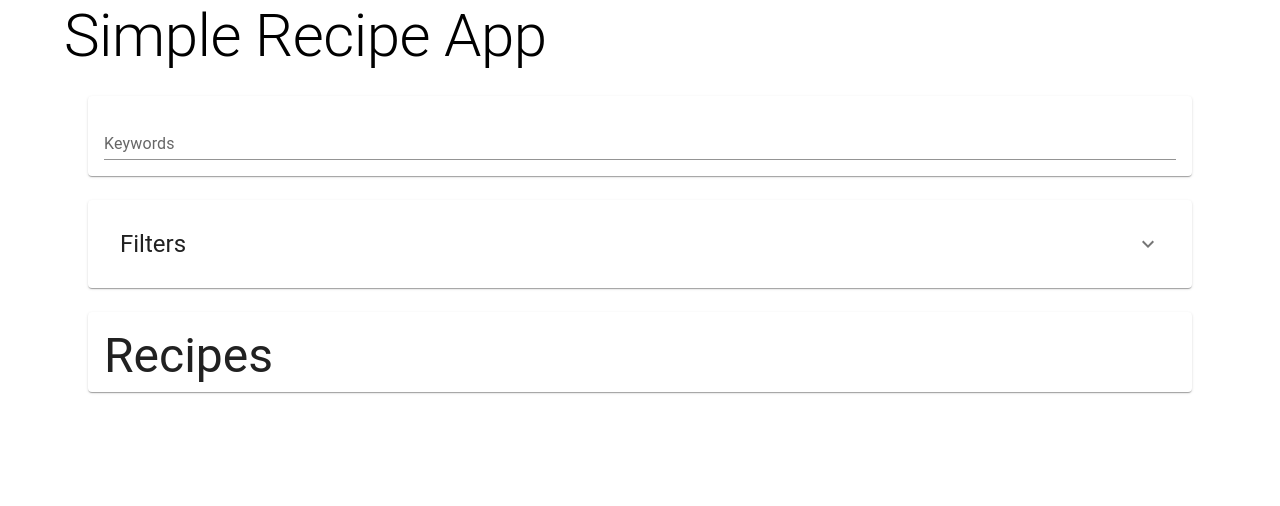
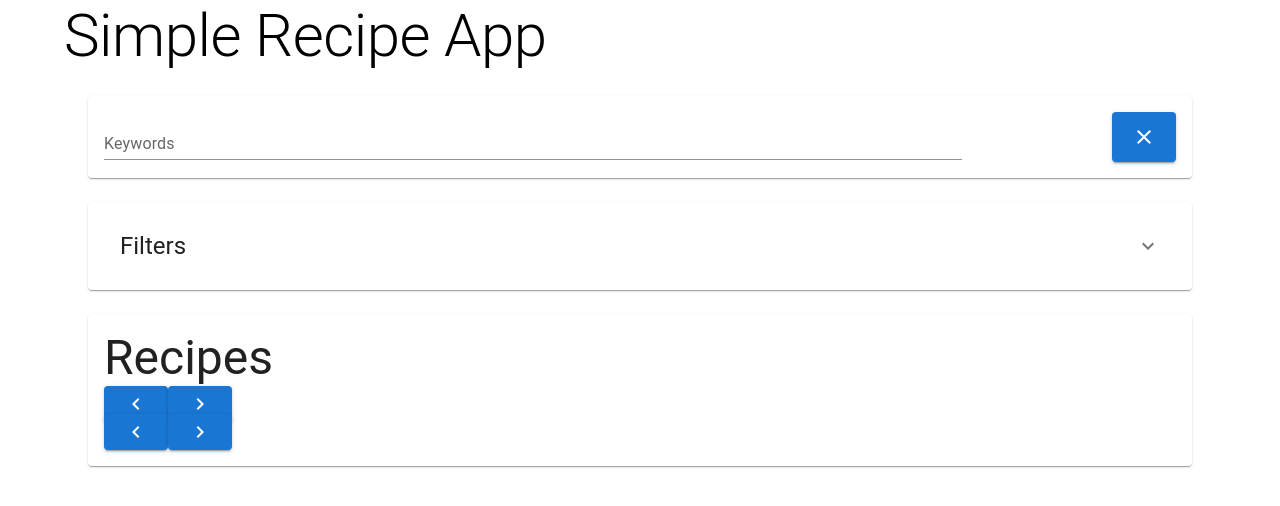
Before and after one commit to js-chun/react-recipe-app, a React (Create React App) app: page / in a window 1280 px wide. Shown: the top 506 px of the page. Built offline with nearby package versions, Linux system fonts and the light colour scheme.

Commit message:
modified filters, added FoodListNav component, fixed minor issues with RecipeDialog and FoodList

```diff
--- a/src/FoodApp.js
+++ b/src/FoodApp.js
@@ -8,13 +8,20 @@ export default function FoodApp() {
 	const initial = JSON.parse(window.localStorage.getItem("fav_recipes")) || []
 	const [foods, setFoods] = useState(initial)
 	const [favs, setFavs] = useState(initial)
-	const handleFoodSearch = (foodData) => {
-		setFoods(foodData)
+	const [searchPgs, setSearchPgs] = useState([])
+
+	const handleFoodSearch = (foodData, url) => {
+		setFoods(foodData.hits)
+		//need to set url
 	}
 
-	useEffect(() => {
-		window.localStorage.setItem("fav_recipes", JSON.stringify(favs))
-	}, [favs])
+	const resetFoods = () => {
+		setFoods(favs)
+	}
+
+	const handleChangePage = (isNext) => {
+		//handle page change
+	}
 
 	const handleAddFavs = (foodData, isChecked) => {
 		let newFavs = [...favs]
@@ -28,10 +35,14 @@ export default function FoodApp() {
 		setFavs(newFavs)
 	}
 
+	useEffect(() => {
+		window.localStorage.setItem("fav_recipes", JSON.stringify(favs))
+	}, [favs])
+
 	return (
 		<Container>
 			<Typography variant="h2">Simple Recipe App</Typography>
-			<FoodSearch handleFoodSearch={handleFoodSearch} />
+			<FoodSearch handleFoodSearch={handleFoodSearch} resetFoods={resetFoods} />
 			{foods && (
 				<FoodList foods={foods} favs={favs} handleAddFavs={handleAddFavs} />
 			)}
--- a/src/FoodFilters.js
+++ b/src/FoodFilters.js
@@ -1,5 +1,5 @@
 import React from "react"
-import { filters, filterNames } from "./filters"
+import { allFilters, filterNames } from "./filters"
 import Typography from "@mui/material/Typography"
 import Paper from "@mui/material/Paper"
 import Checkbox from "@mui/material/Checkbox"
@@ -19,9 +19,10 @@ export default function FoodFilters(props) {
 		<Paper elevation={2} sx={{ m: 2, p: 2 }}>
 			<Typography variant="h5">{filterNames[filterType]}</Typography>
 			<FormGroup aria-label="position" row>
-				{filters[filterType].map((dish) => (
+				{allFilters[filterType].map((dish) => (
 					<FormControlLabel
 						key={`${filterType}${dish.replace(" ", "")}`}
+						checked={props.filters[filterType].includes(dish)}
 						control={<Checkbox onChange={handleFilterChange} />}
 						label={dish}
 						labelPlacement="end"
--- a/src/FoodLink.js
+++ b/src/FoodLink.js
@@ -13,7 +13,6 @@ import IconButton from "@mui/material/IconButton"
 import RiceBowlIcon from "@mui/icons-material/RiceBowl"
 import KitchenIcon from "@mui/icons-material/Kitchen"
 import DinnerDiningIcon from "@mui/icons-material/DinnerDining"
-import ShareIcon from "@mui/icons-material/Share"
 import InfoIcon from "@mui/icons-material/Info"
 import Box from "@mui/material/Box"
 
@@ -100,7 +99,6 @@ export default function FoodLink(props) {
 						sx={{
 							display: "flex",
 							flexDirection: "column",
-							alignItems: "center",
 						}}>
 						<Checkbox
 							icon={<FavoriteBorder />}
@@ -108,9 +106,6 @@ export default function FoodLink(props) {
 							checked={props.inFavs}
 							onChange={handleFavorites}
 						/>
-						<IconButton>
-							<ShareIcon />
-						</IconButton>
 						<IconButton onClick={handleClickOpen}>
 							<InfoIcon />
 						</IconButton>
--- a/src/FoodList.js
+++ b/src/FoodList.js
@@ -3,15 +3,17 @@ import Paper from "@mui/material/Paper"
 import Typography from "@mui/material/Typography"
 import Grid from "@mui/material/Grid"
 import FoodLink from "./FoodLink"
+import FoodListNav from "./FoodListNav"
 
 export default function FoodList(props) {
 	return (
 		<Paper sx={{ m: 3, p: 2 }}>
 			<Typography variant="h3">Recipes</Typography>
+			<FoodListNav />
 			<Grid container spacing={1}>
 				{props.foods &&
 					props.foods.map((food) => (
-						<Grid md={6}>
+						<Grid item md={6}>
 							<FoodLink
 								food={food}
 								inFavs={props.favs.some(
@@ -22,6 +24,7 @@ export default function FoodList(props) {
 						</Grid>
 					))}
 			</Grid>
+			<FoodListNav />
 		</Paper>
 	)
 }
--- /dev/null
+++ b/src/FoodListNav.js
@@ -0,0 +1,18 @@
+import React from "react"
+import Box from "@mui/material/Box"
+import Button from "@mui/material/Button"
+import NavigateBeforeIcon from "@mui/icons-material/NavigateBefore"
+import NavigateNextIcon from "@mui/icons-material/NavigateNext"
+
+export default function FoodListNav() {
+	return (
+		<Box>
+			<Button variant="contained">
+				<NavigateBeforeIcon />
+			</Button>
+			<Button variant="contained">
+				<NavigateNextIcon />
+			</Button>
+		</Box>
+	)
+}
--- a/src/FoodSearch.js
+++ b/src/FoodSearch.js
@@ -9,17 +9,23 @@ import Accordion from "@mui/material/Accordion"
 import AccordionSummary from "@mui/material/AccordionSummary"
 import AccordionDetails from "@mui/material/AccordionDetails"
 import ExpandMoreIcon from "@mui/icons-material/ExpandMore"
+import Button from "@mui/material/Button"
+import ClearIcon from "@mui/icons-material/Clear"
 
 export default function FoodSearch(props) {
 	const [query, setQuery] = useState("")
-	const [filters, setFilters] = useState("")
+	const [filters, setFilters] = useState({
+		mealType: [],
+		dishType: [],
+		cuisineType: [],
+	})
 
 	const modifyUrl = (value, filters) => {
 		let url = `https://api.edamam.com/api/recipes/v2?type=public&app_id=${process.env.REACT_APP_ID}&app_key=${process.env.REACT_APP_API_KEY}&q=`
 		url += value
 		for (let fType in filters) {
 			filters[fType].forEach((filter) => {
-				url += `&${fType}=${filter}`
+				url += `&${fType}=${filter.replace(" ", "%20")}`
 			})
 		}
 		searchFood(url)
@@ -31,7 +37,7 @@ export default function FoodSearch(props) {
 			return
 			//error handling
 		})
-		props.handleFoodSearch(result.data.hits)
+		props.handleFoodSearch(result.data, url)
 	}
 
 	const debounceQuery = useCallback(
@@ -49,15 +55,15 @@ export default function FoodSearch(props) {
 	}
 
 	const handleFilterChange = (filterType, value, isChecked) => {
+		//filter change with favorites to be included
 		const newObject = { ...filters }
-		const newValue = value.replace(" ", "%20")
 		if (isChecked) {
 			if (!newObject[filterType]) newObject[filterType] = []
-			if (!newObject[filterType].includes(newValue))
-				newObject[filterType].push(newValue)
+			if (!newObject[filterType].includes(value))
+				newObject[filterType].push(value)
 		} else {
 			newObject[filterType] = newObject[filterType].filter(
-				(filter) => filter !== newValue
+				(filter) => filter !== value
 			)
 		}
 		setFilters(newObject)
@@ -66,16 +72,34 @@ export default function FoodSearch(props) {
 		}
 	}
 
+	const handleReset = () => {
+		setQuery("")
+		setFilters({
+			mealType: [],
+			dishType: [],
+			cuisineType: [],
+		})
+		props.resetFoods()
+	}
+
 	return (
 		<div>
-			<Paper component="div" sx={{ m: 3, p: 2 }}>
+			<Paper
+				component="div"
+				sx={{ m: 3, p: 2, display: "flex", justifyContent: "space-between" }}>
 				<TextField
-					sx={{ width: "100%" }}
+					sx={{ width: "80%" }}
 					value={query}
 					onChange={handleQueryChange}
 					label="Keywords"
 					variant="standard"
 				/>
+				<Button
+					sx={{ width: "50px", height: "50px" }}
+					variant="contained"
+					onClick={handleReset}>
+					<ClearIcon />
+				</Button>
 			</Paper>
 			<Paper component="div" sx={{ m: 3, p: 2 }}>
 				<Accordion sx={{ boxShadow: "none" }}>
@@ -87,14 +111,17 @@ export default function FoodSearch(props) {
 					</AccordionSummary>
 					<AccordionDetails>
 						<FoodFilters
+							filters={filters}
 							filterType="mealType"
 							handleFilterChange={handleFilterChange}
 						/>
 						<FoodFilters
+							filters={filters}
 							filterType="cuisineType"
 							handleFilterChange={handleFilterChange}
 						/>
 						<FoodFilters
+							filters={filters}
 							filterType="dishType"
 							handleFilterChange={handleFilterChange}
 						/>
--- a/src/RecipeDialog.js
+++ b/src/RecipeDialog.js
@@ -36,7 +36,8 @@ export default function RecipeDialog(props) {
 
 	return (
 		<Dialog
-			fullWidth="sm"
+			maxWidth="xs"
+			fullWidth={true}
 			onClose={handleClose}
 			open={open}
 			scroll="paper"
--- a/src/filters.js
+++ b/src/filters.js
@@ -52,7 +52,7 @@ const cuisineTypes = [
 	"world",
 ]
 
-const filters = {
+const allFilters = {
 	mealType: mealTypes,
 	cuisineType: cuisineTypes,
 	dishType: dishTypes,
@@ -64,4 +64,4 @@ const filterNames = {
 	dishType: "Dish Type",
 }
 
-export { filters, filterNames }
+export { allFilters, filterNames }
```
